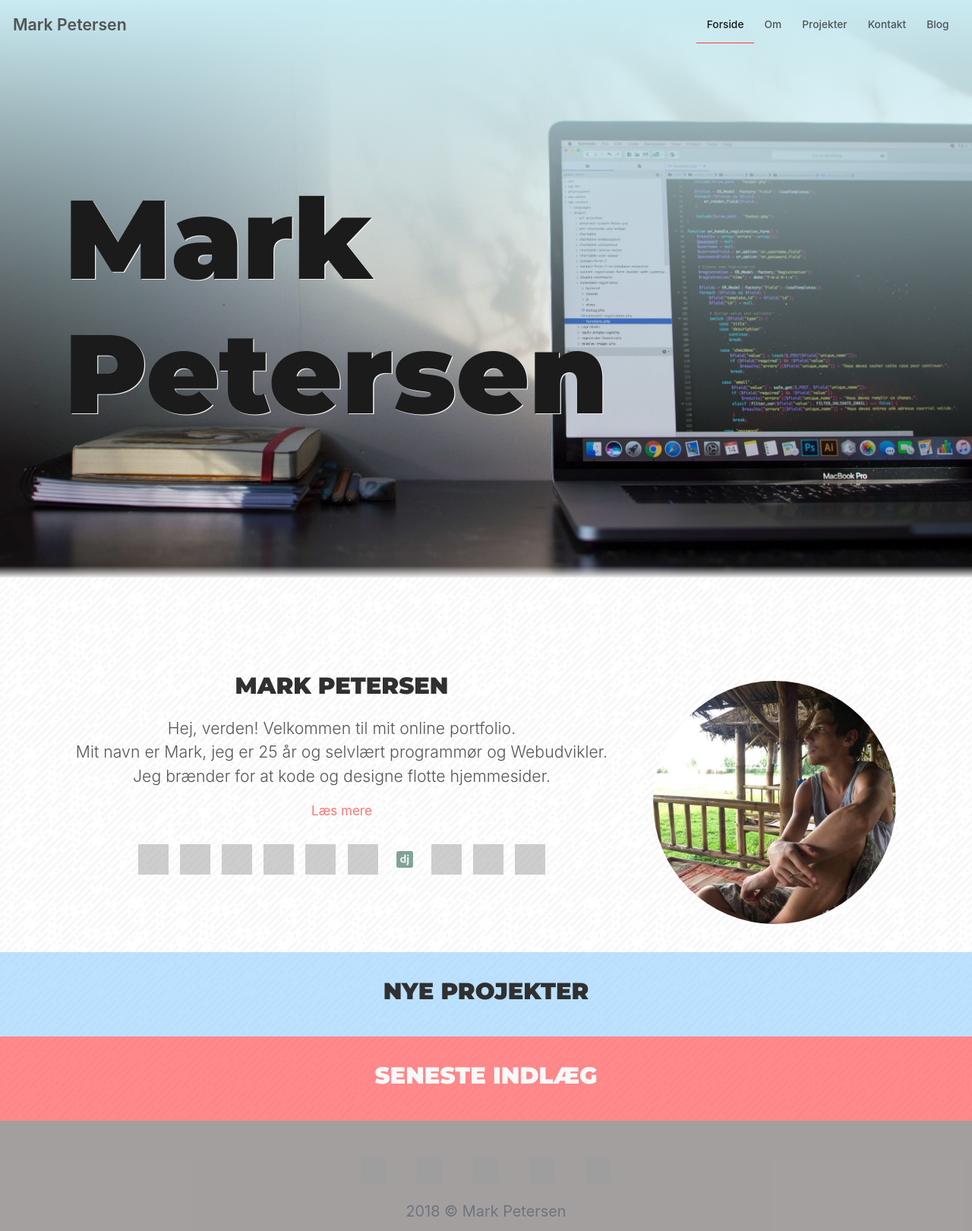
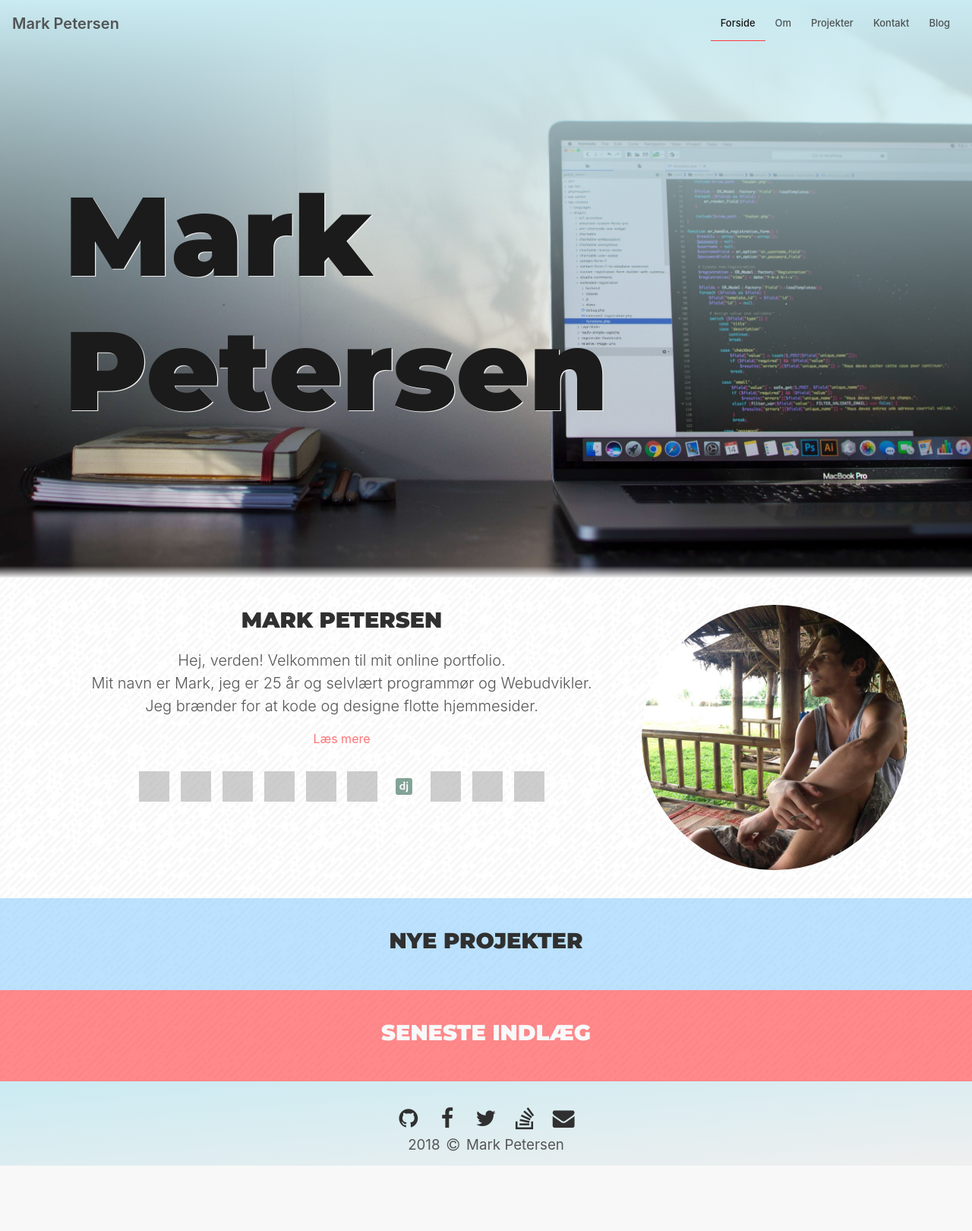
Before and after one commit to MarkP92/personal-portfolio, a Django app: page / in a window 1280 px wide. Shown: the whole page at 76% size. After the commit the page ends 1534 px from the top, so only its background shows below. Run offline with Django 3.2, Linux system fonts and the light colour scheme; data that the repository does not hold is empty; some libraries are stand-ins or nearby versions; grey boxes are pictures that could not be loaded.

Commit message:
updated footer

```diff
--- a/about/templates/about/about.html
+++ b/about/templates/about/about.html
@@ -32,7 +32,7 @@
                     <li class="skill-item"><img src="{% static 'img/wp_icon.png' %}" alt="WordPress"/></li>
                 </ul>
             </div>
-            <div class="col-lg-4 col-sm-12">
+            <div class="col-lg-4 col-sm-12 justify-content-center align-items-center">
                 <img src="{% static 'img/mark.jpg' %}" class="img-fluid" alt="Mark Petersen" id="about-img">
             </div>
         </div>
--- a/static/css/style.css
+++ b/static/css/style.css
@@ -1,6 +1,6 @@
 /* GLOBAL */
 html {
-    font-size: 17px;
+    font-size: 16px;
     overflow-x: hidden;
     height: 100%;
 }
@@ -8,6 +8,7 @@ html {
 *::before *::after {
     content: '';
     box-sizing: border-box;
+    clear: both;
 }
 
 body {
@@ -139,7 +140,6 @@ li {
     background-image: url(../img/lines.png);
     background-color: rgba(255, 255, 255, 0.5);
     background-blend-mode: lighten;
-    padding-top: 100px;
 }
 
 .section-header {
@@ -148,7 +148,7 @@ li {
 }
 
 .section {
-    padding: 30px 0px 30px 0;
+    padding: 2.25rem;
 }
 
 .section-header a {
@@ -162,13 +162,7 @@ li {
 }
 
 /* ABOUT */
-#about-section {
-    /* margin-top: -70px; */
-    padding: 1.25rem;
-}
-
 #about-img {
-    padding: 15px;
     border-radius: 50%;
 }
 
@@ -181,11 +175,10 @@ li {
 }
 
 .code-box {
-    background: #ebe8e8;
+    color: #ebe8e8;
     border-radius: 20px;
-    color: #585858;
-    padding: 8px 16px 8px 16px;
-    margin: 15px;
+    background: #585858;
+    padding: 0.6rem;
 }
 
 #techs {
@@ -226,8 +219,8 @@ li {
 #project-section {
     background-color: rgba(143, 207, 255, 0.6);
     width: 100%;
-    padding-left: 0px;
-    padding-right: 0px;
+    padding-left: 0px!important;
+    padding-right: 0px!important;
     height: 100%;
 }
 
@@ -289,6 +282,7 @@ li {
 /* FOOTER */
 .footer {
     background-color: rgba(115, 108, 108, 0.6);
+    background: linear-gradient(to right bottom, #caebf2, #efefef);
     height: 100%;
     width: 100%;
     bottom: 0;
@@ -323,6 +317,9 @@ li {
 
 #copy {
     text-align: center;
+    color: #565656;
+    padding: 0.5rem;
+    font-size: 1.3em;
 }
 
 /* MEDIA SCREENS */
--- a/templates/base.html
+++ b/templates/base.html
@@ -33,35 +33,12 @@
     <!-- FONTS -->
     <link href="https://fonts.googleapis.com/css?family=Montserrat:900|Open+Sans:800" rel="stylesheet">
     <!-- ICONS -->
+    <link href="https://stackpath.bootstrapcdn.com/font-awesome/4.7.0/css/font-awesome.min.css" rel="stylesheet" type="text/css">
     <title>Mark Petersens Portfolio | {% block title %}{% endblock %}</title>
 </head>
 <body>
     <header>
-        <nav class="navbar navbar-expand-lg navbar-light" id="menu">
-            <a class="navbar-brand" href="{% url 'home' %}">Mark Petersen</a>
-            <button class="navbar-toggler" type="button" data-toggle="collapse" data-target="#navbarNav" aria-controls="navbarNav" aria-expanded="false" aria-label="Toggle navigation">
-                <span class="navbar-toggler-icon"></span>
-            </button>
-            <div class="collapse navbar-collapse justify-content-end" id="navbarNav">
-                <ul class="navbar-nav">
-                    <li class="nav-item">
-                        <a class="nav-link" href="{% url 'home' %}">Forside</a>
-                    </li>
-                    <li class="nav-item">
-                        <a class="nav-link" href="{% url 'about' %}">Om</a>
-                    </li>
-                    <li class="nav-item">
-                        <a class="nav-link" href="{% url 'project_list' %}">Projekter</a>
-                    </li>
-                    <li class="nav-item">
-                        <a class="nav-link" href="{% url 'contact' %}">Kontakt</a>
-                    </li>
-                    <li class="nav-item">
-                        <a class="nav-link" href="{% url 'post_list' %}">Blog</a>
-                    </li>
-                </ul>
-            </div>
-        </nav>
+        {% include 'includes/nav.html' %}
     </header>
     {% block hero %}
     {% endblock %}
@@ -69,22 +46,7 @@
         {% block content %}
         {% endblock %}
     </div>
-    <footer>
-        <div class="container-fluid footer">
-            <div class="row">
-                <div class="col">
-                    <ul class="social">
-                        <li><a href="https://github.com/MarkP92" target="_blank"><img src="{% static 'img/GH64px.svg' %}" alt="GitHub"></a></li>
-                        <li><a href="https://www.facebook.com/Mr.Quid" target="_blank"><img src="{% static 'img/FB72.svg' %}" alt="Facebook"></a></li>
-                        <li><a href="https://twitter.com/MarkP_DK" target="_blank"><img src="{% static 'img/Twitter.svg' %}" alt="Twitter"></a></li>
-                        <li><a href="https://stackoverflow.com/users/9548281/markpetersen" target="_blank"><img src="{% static 'img/SO.svg' %}" alt="StackOverflow"></a></li>
-                        <li><a href="mailto:petersenmark92@gmail.com"><img src="{% static 'img/gmail64px.svg' %}" alt="Gmail"></a></li>
-                    </ul>
-                    <p class="text-muted" id="copy">2018 &copy; Mark Petersen</p>
-                </div>
-            </div>
-        </div>
-    </footer>
+    {% include 'includes/footer.html' %}
     <!-- JAVASCRIPT -->
     <script src="https://code.jquery.com/jquery-3.2.1.min.js" type="text/javascript"></script>
     <script src="https://cdnjs.cloudflare.com/ajax/libs/popper.js/1.12.9/umd/popper.min.js" integrity="sha384-ApNbgh9B+Y1QKtv3Rn7W3mgPxhU9K/ScQsAP7hUibX39j7fakFPskvXusvfa0b4Q" crossorigin="anonymous"></script>
--- /dev/null
+++ b/templates/includes/footer.html
@@ -0,0 +1,16 @@
+<footer>
+    <div class="container-fluid footer">
+        <div class="row">
+            <div class="col">
+                <ul class="social">
+                    <li><a href="https://github.com/MarkP92" target="_blank"><i class="fa fa-fw fa-2x fa-github"></i></a></li>
+                    <li><a href="https://www.facebook.com/Mr.Quid" target="_blank"><i class="fa fa-fw fa-2x fa-facebook"></i></a></li>
+                    <li><a href="https://twitter.com/MarkP_DK" target="_blank"><i class="fa fa-fw fa-2x fa-twitter"></i></a></li>
+                    <li><a href="https://stackoverflow.com/users/9548281/markpetersen" target="_blank"><i class="fa fa-fw fa-2x fa-stack-overflow"></i></a></li>
+                    <li><a href="mailto:petersenmark92@gmail.com"><i class="fa fa-fw fa-2x fa-envelope"></i></a></li>
+                </ul>
+                <h6 id="copy">2018 <i class="fa fa-fw fa-copyright"></i> Mark Petersen</h6>
+            </div>
+        </div>
+    </div>
+</footer>
--- /dev/null
+++ b/templates/includes/nav.html
@@ -0,0 +1,25 @@
+<nav class="navbar navbar-expand-lg navbar-light" id="menu">
+    <a class="navbar-brand" href="{% url 'home' %}">Mark Petersen</a>
+    <button class="navbar-toggler" type="button" data-toggle="collapse" data-target="#navbarNav" aria-controls="navbarNav" aria-expanded="false" aria-label="Toggle navigation">
+        <span class="navbar-toggler-icon"></span>
+    </button>
+    <div class="collapse navbar-collapse justify-content-end" id="navbarNav">
+        <ul class="navbar-nav">
+            <li class="nav-item">
+                <a class="nav-link" href="{% url 'home' %}">Forside</a>
+            </li>
+            <li class="nav-item">
+                <a class="nav-link" href="{% url 'about' %}">Om</a>
+            </li>
+            <li class="nav-item">
+                <a class="nav-link" href="{% url 'project_list' %}">Projekter</a>
+            </li>
+            <li class="nav-item">
+                <a class="nav-link" href="{% url 'contact' %}">Kontakt</a>
+            </li>
+            <li class="nav-item">
+                <a class="nav-link" href="{% url 'post_list' %}">Blog</a>
+            </li>
+        </ul>
+    </div>
+</nav>
```
